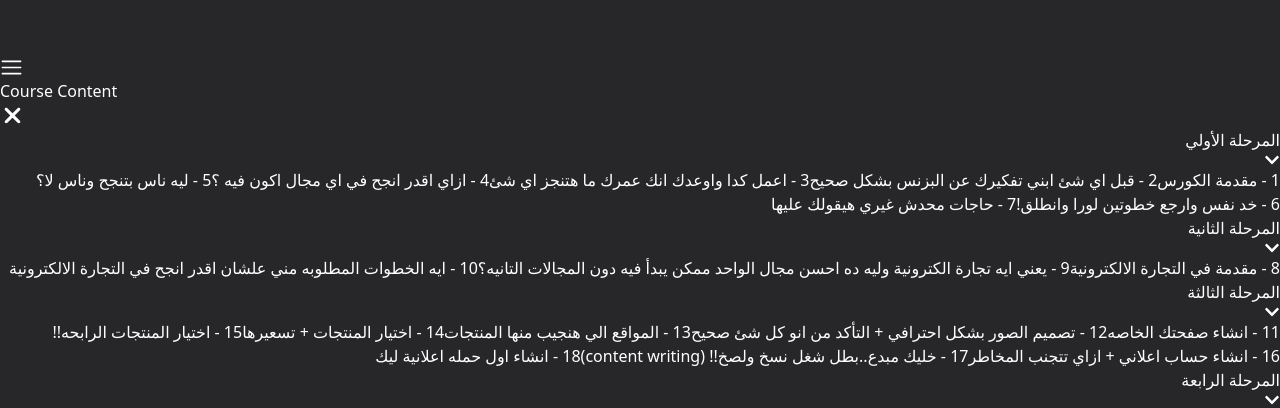
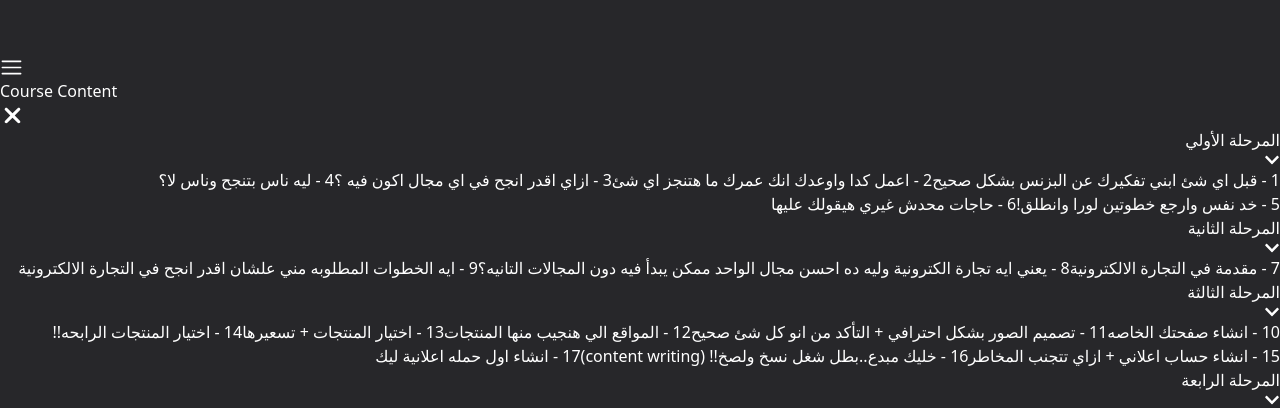
Before and after one commit to Mohamed-Elbehery/MTTV_LMS, a React (Vite) app: page / in a window 1280 px wide. Shown: the part 544-952 px from the top of the page. Built offline with nearby package versions, Linux system fonts and the light colour scheme.

Commit message:
delete the first video until abdo push it

```diff
--- a/src/App.tsx
+++ b/src/App.tsx
@@ -31,7 +31,7 @@ const App = () => {
           url={activeVideo.url}
           playsinline
           onEnded={() => {
-            const nextVideo = getNextVideo(activeVideo.id);
+            const nextVideo = getNextVideo(activeVideo.id - 1);
             if (nextVideo) {
               setActiveVideo(nextVideo);
             }
@@ -119,9 +119,9 @@ const Phase: React.FC<{ phase: { phase: Video[]; title: string } }> = (
               className={`px-4 py-2 pr-8 text-right w-full transition duration-500 ease-out hover:bg-zinc-600 flex gap-x-3 ${
                 activeVideo.url === video.url && "bg-zinc-600"
               }`}
-              key={`${video.id} - ${video.title}`}
+              key={`${video.id - 1} - ${video.title}`}
             >
-              <span>{video.id}</span> - {video.title}
+              <span>{video.id - 1}</span> - {video.title}
             </button>
           ))}
         </div>
--- a/src/constants/videos.ts
+++ b/src/constants/videos.ts
@@ -18,11 +18,11 @@ export const videos: Videos = {
   phase1: {
     title: "المرحلة الأولي",
     phase: [
-      {
-        id: 1,
-        title: "مقدمة الكورس",
-        url: "https://mttv.wistia.com/medias/k597mnkmgm",
-      },
+      // {
+      //   id: 1,
+      //   title: "مقدمة الكورس",
+      //   url: "https://mttv.wistia.com/medias/k597mnkmgm",
+      // },
       {
         id: 2,
         title: "قبل اي شئ ابني تفكيرك عن البزنس بشكل صحيح",
```
